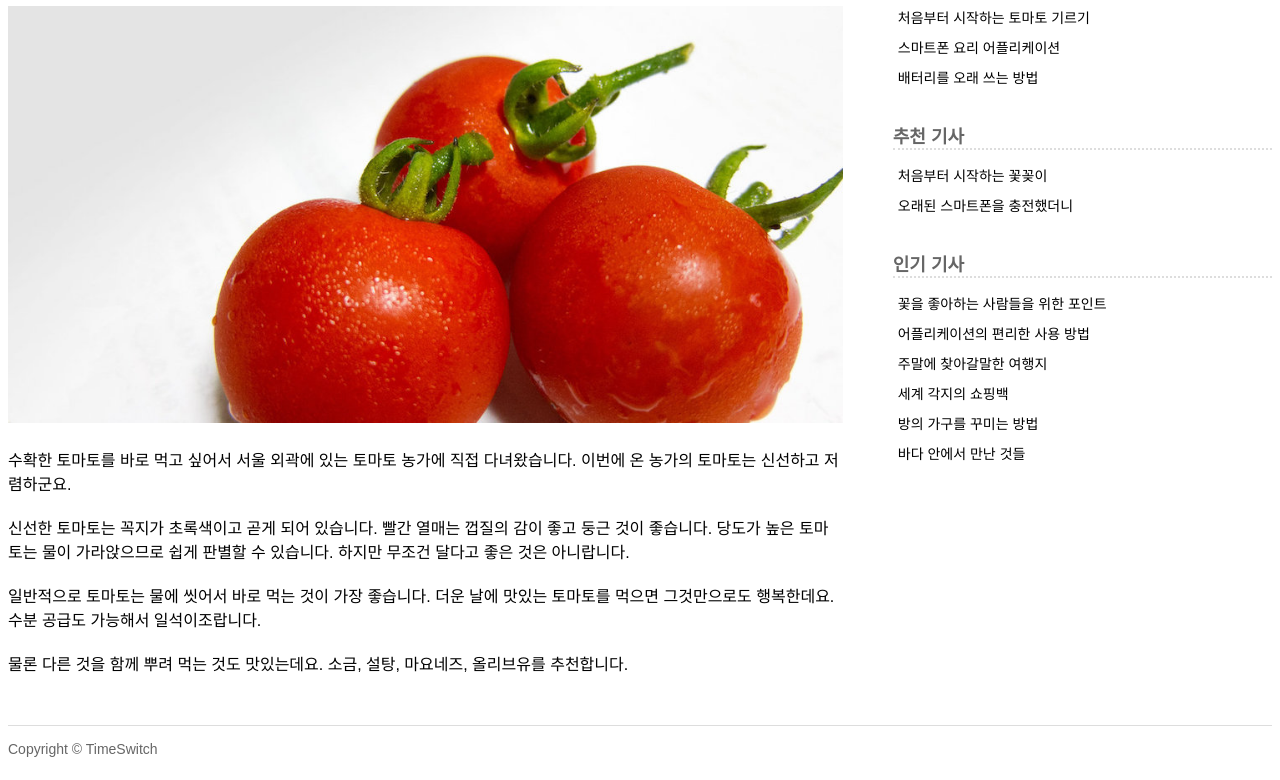
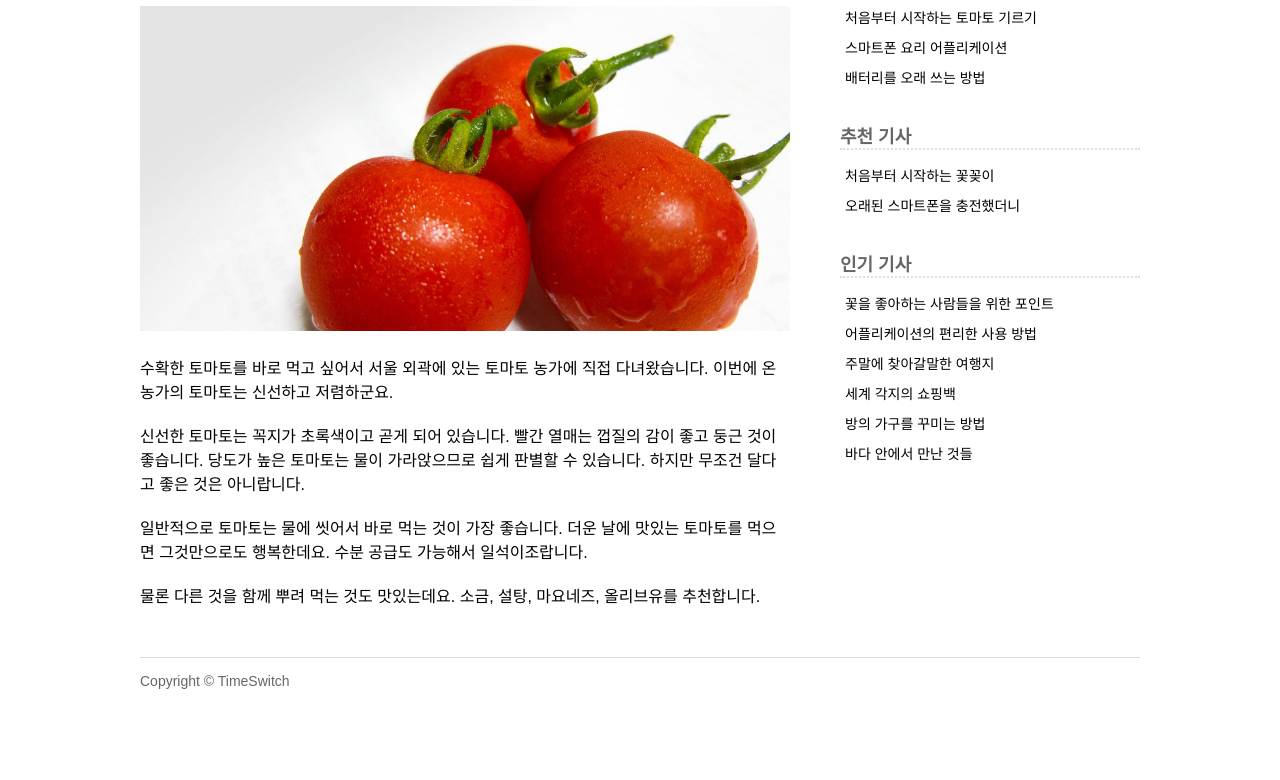
Before and after one commit to fe-backpackers/css-masters-1, a website: page src/index.html in a window 1280 px wide. Shown: the part 214-994 px from the top of the page. After the commit the page ends 926 px from the top, so only its background shows below. Drawn offline with Linux system fonts and the light colour scheme.

Commit message:
feat: 3-4-5. 레이아웃 전체의 너비를 고정

```diff
--- a/src/index.html
+++ b/src/index.html
@@ -240,6 +240,14 @@
       }
 
       @media (min-width: 1040px) {
+        .box1,
+        .box2,
+        .boxA,
+        .box5 {
+          width: 1000px;
+          margin-left: auto;
+          margin-right: auto;
+        }
       }
     </style>
   </head>
```
